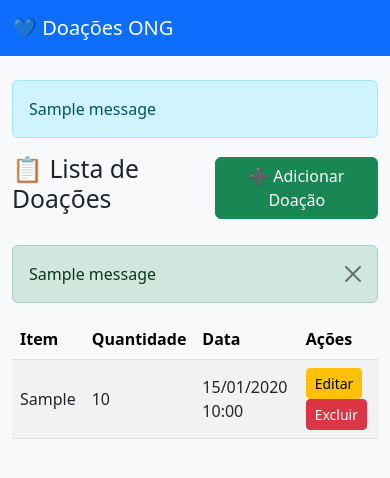
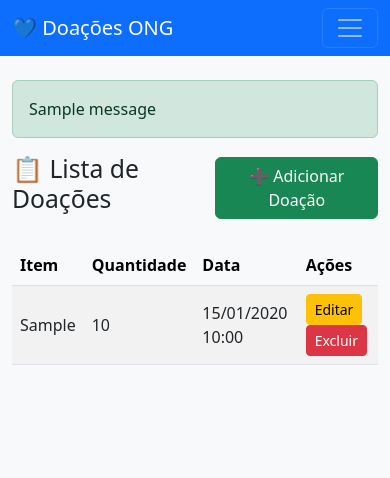
Before and after one commit to KASSAMBA-MTB/sistema-doacoes-ong, a Flask app: page /doar in a window 390 px wide. Shown: the top 478 px of the page. Run offline with Flask 3, Linux system fonts and the light colour scheme; the visitor is signed in with stand-in values (Sample User, id 1); tables that the repository leaves empty hold one stand-in row (values such as "Sample post"); one stand-in notice (Sample message) is shown.

Commit message:
feat: navbar responsiva para mobile

```diff
--- a/app/templates/base.html
+++ b/app/templates/base.html
@@ -8,6 +8,8 @@
     <!-- Bootstrap -->
     <link href="https://cdn.jsdelivr.net/npm/bootstrap@5.3.0/dist/css/bootstrap.min.css" rel="stylesheet">
 
+    <!-- CSS customizado -->
+    <link rel="stylesheet" href="{{ url_for('static', filename='css/style.css') }}">
 </head>
 <body class="bg-light">
 
@@ -15,7 +17,15 @@
     <nav class="navbar navbar-expand-lg navbar-dark bg-primary">
         <div class="container">
             <a class="navbar-brand" href="/">💙 Doações ONG</a>
-            <div class="collapse navbar-collapse">
+
+            <!-- Botão hamburger para mobile -->
+            <button class="navbar-toggler" type="button" data-bs-toggle="collapse" data-bs-target="#navbarNav"
+                    aria-controls="navbarNav" aria-expanded="false" aria-label="Toggle navigation">
+                <span class="navbar-toggler-icon"></span>
+            </button>
+
+            <!-- Menu colapsável -->
+            <div class="collapse navbar-collapse" id="navbarNav">
                 <ul class="navbar-nav me-auto mb-2 mb-lg-0">
                     <li class="nav-item">
                         <a class="nav-link {% if active=='lista' %}active{% endif %}" href="/doar">Lista de Doações</a>
@@ -24,6 +34,7 @@
                         <a class="nav-link {% if active=='cadastro' %}active{% endif %}" href="/doar/cadastrar">Adicionar Doação</a>
                     </li>
                 </ul>
+
                 <div class="d-flex">
                     {% if session.usuario %}
                         <span class="text-white me-3">👤 {{ session.usuario }}</span>
@@ -37,10 +48,10 @@
     <div class="container mt-4">
 
         <!-- 🔔 MENSAGENS -->
-        {% with messages = get_flashed_messages() %}
+        {% with messages = get_flashed_messages(with_categories=true) %}
           {% if messages %}
-            {% for msg in messages %}
-              <div class="alert alert-info">{{ msg }}</div>
+            {% for category, msg in messages %}
+              <div class="alert alert-{{ category }}">{{ msg }}</div>
             {% endfor %}
           {% endif %}
         {% endwith %}
@@ -50,5 +61,8 @@
 
     </div>
 
+    <!-- Bootstrap JS -->
+    <script src="https://cdn.jsdelivr.net/npm/bootstrap@5.3.0/dist/js/bootstrap.bundle.min.js"></script>
+
 </body>
 </html>
--- a/app/templates/doar_lista.html
+++ b/app/templates/doar_lista.html
@@ -5,18 +5,6 @@
     <h2>📋 Lista de Doações</h2>
     <a href="/doar/cadastrar" class="btn btn-success">➕ Adicionar Doação</a>
 </div>
-
-<!-- 🔔 Flash Messages -->
-{% with messages = get_flashed_messages(with_categories=true) %}
-  {% if messages %}
-    {% for category, msg in messages %}
-      <div class="alert alert-{{ category }} alert-dismissible fade show" role="alert">
-        {{ msg }}
-        <button type="button" class="btn-close" data-bs-dismiss="alert" aria-label="Close"></button>
-      </div>
-    {% endfor %}
-  {% endif %}
-{% endwith %}
 
 <table class="table table-striped table-hover align-middle">
     <thead class="table-light">
```
Also changed, not shown: app/templates/doar_cadastro.html (+0 -12 lines), app/templates/editar.html (line endings or trailing spaces). Lines whose indentation alone changed are shown as unchanged.
